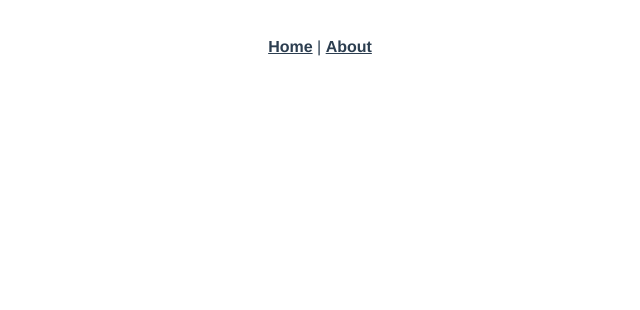
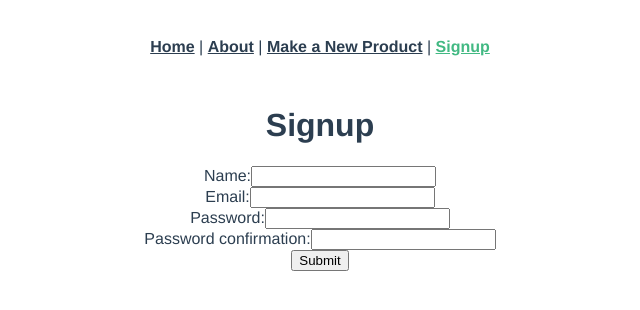
Before and after one commit to simsters101/mini_capstone_vue_app, a Vue app: page /signup in a window 1280 px wide. Shown: the top 310 px of the page, without its empty margins (320-960 px from the left). Built offline with nearby package versions, Linux system fonts and the light colour scheme; the HTML template or start-up script is replaced by a standard one.

Commit message:
create show action on seperate page, move delete action to show page, begin creating edit action page

```diff
--- a/src/App.vue
+++ b/src/App.vue
@@ -2,7 +2,9 @@
   <div id="app">
     <div id="nav">
       <router-link to="/">Home</router-link> |
-      <router-link to="/about">About</router-link>
+      <router-link to="/about">About</router-link> |
+      <router-link to="/products/new">Make a New Product</router-link> |
+      <router-link to="/signup">Signup</router-link>
     </div>
     <router-view/>
   </div>
--- a/src/router.js
+++ b/src/router.js
@@ -1,8 +1,12 @@
-import Vue from 'vue'
-import Router from 'vue-router'
-import Home from './views/Home.vue'
+import Vue from 'vue';
+import Router from 'vue-router';
+import Home from './views/Home.vue';
+import ProductsNew from './views/ProductsNew.vue';
+import ProductsShow from './views/ProductsShow.vue';
+import Signup from './views/Signup.vue';
+import ProductsEdit from './views/ProductsEdit.vue';
 
-Vue.use(Router)
+Vue.use(Router);
 
 export default new Router({
   mode: 'history',
@@ -14,6 +18,25 @@ export default new Router({
       component: Home
     },
     {
+      path: '/products/new',
+      name: 'products-new',
+      component: ProductsNew
+    },
+    {
+      path: '/products/:id',
+      name: 'products-show',
+      component: ProductsShow
+    },
+    {
+      path: '/products/edit/:id',
+      name: 'products-edit',
+      component: ProductsEdit
+    },
+    { path: "/signup",
+      name: "signup",
+      component: Signup
+    },
+    {
       path: '/about',
       name: 'about',
       // route level code-splitting
@@ -22,4 +45,4 @@ export default new Router({
       component: () => import(/* webpackChunkName: "about" */ './views/About.vue')
     }
   ]
-})
+});
--- a/src/views/Home.vue
+++ b/src/views/Home.vue
@@ -1,24 +1,11 @@
 <template>
   <div class="home">
     <h1>{{ message }}</h1>
-    <p>Name: <input type="text" v-model="name"></p>
-    <p>Price: <input type="text" v-model="price"></p>
-    <p>Description: <input type="text" v-model="description"></p>
-    <button v-on:click="createNewProduct">Create a new Product</button>
     <div v-for="product in products">
       <p>{{product.name}}</p>
-      <p>{{product.price}}</p>
+      <p>${{product.price}}0</p>
       <img v-bind:src="product.image_url" alt="product.name" width="300px">
-      <p><button v-on:click="changeCurrentProduct(product)">Show More Info</button></p>
-      <div v-if="currentProduct === product">
-        <p>{{product.description}}</p>
-        <p>Name: <input type="text" v-model="product.name"></p>
-        <p>Price: <input type="number" v-model="product.price"></p>
-        <p>Description: <input type="text" v-model="product.description"></p>
-        <button v-on:click="updateProduct(product)">Update Product</button>
-      <br>
-      <p><button v-on:click="deleteProduct(product)">Delete Product</button></p>
-      </div>
+      <p><button v-on:click="redirectToShow(product)">Show More Info</button></p>
       <hr>
     </div>
   </div>
@@ -32,11 +19,8 @@ import axios from "axios";
 export default {
   data: function() {
     return {
-      message: "Welcome to Vue.js!",
+      message: "Welcome to the Smartphone Store!",
       products: [],
-      name: "",
-      price: "",
-      description: "",
       currentProduct: ""
     };
   },
@@ -61,8 +45,8 @@ export default {
       this.price = "";
       this.description = "";
     },
-    changeCurrentProduct: function(theProduct) {
-      this.currentProduct = theProduct;
+    redirectToShow: function(theProduct) {
+      this.$router.push("/products/" + theProduct.id);
     },
     updateProduct: function(theProduct) {
       axios.patch("/api/products/" + theProduct.id, theProduct).then(response => {
@@ -71,14 +55,6 @@ export default {
         theProduct.price = response.data.price;
         theProduct.description = response.data.description;
       });
-    },
-    deleteProduct: function(theProduct) {
-      console.log("in deleteProduct");
-      axios.delete("/api/products/" + theProduct.id).then(response => {
-        console.log(response.data);
-        var index = this.products.indexOf(theProduct);
-        this.products.splice(index, 1);
-      });
     }
   }
 };
--- /dev/null
+++ b/src/views/ProductsEdit.vue
@@ -0,0 +1,46 @@
+<template>
+  <div class="home">
+    <h1>{{ message }}</h1>
+    <p>{{ product.name }}</p>
+    <p><img v-bind:src="product.image_url" alt="product.name" width="300px"></p>
+    <p>${{ product.price }}0</p>
+    <p>{{ product.description }}</p>
+    <p><button v-on:click="redirectToEdit(product)">Edit Product</button></p>
+    <p><button v-on:click="deleteProduct(product)">Delete Product</button></p>
+  </div>
+</template>
+
+<style>
+</style>
+
+<script>
+import axios from "axios";
+
+export default {
+  data: function() {
+    return {
+      message: "Welcome to The Show!",
+      product: []
+    };
+  },
+  created: function() {
+    console.log(this.$route.params.id);
+    axios.get("/api/products/" + this.$route.params.id).then(response => {
+      console.log(response.data);
+      this.product = response.data;
+    });
+  },
+  methods: {
+    deleteProduct: function(theProduct) {
+      console.log("in deleteProduct");
+      axios.delete("/api/products/" + theProduct.id).then(response => {
+        console.log(response.data);
+        this.$router.push("/");
+      });
+    },
+    redirectToEdit: function(theProduct) {
+      this.$router.push("/products/edit/" + theProduct.id);
+    }
+  }
+};
+</script>
--- /dev/null
+++ b/src/views/ProductsNew.vue
@@ -0,0 +1,43 @@
+<template>
+  <div class="home">
+    <h1>{{ message }}</h1>
+    <p>Name: <input type="text" v-model="name"></p>
+    <p>Price: <input type="text" v-model="price"></p>
+    <p>Description: <input type="text" v-model="description"></p>
+    <button v-on:click="createNewProduct">Create a new Product</button>
+  </div>
+</template>
+
+<style>
+</style>
+
+<script>
+import axios from "axios";
+
+export default {
+  data: function() {
+    return {
+      message: "Create a New Product!",
+      name: "",
+      price: "",
+      description: ""
+    };
+  },
+  created: function() {},
+  methods: {
+    createNewProduct: function() {
+      var newProduct = {
+        name: this.name,
+        price: this.price,
+        description: this.description
+      };
+      axios.post("/api/products", newProduct).then(response => {
+        console.log(response.data);
+      });
+      this.name = "";
+      this.price = "";
+      this.description = "";
+    },
+  }
+};
+</script>
--- /dev/null
+++ b/src/views/ProductsShow.vue
@@ -0,0 +1,46 @@
+<template>
+  <div class="home">
+    <h1>{{ message }}</h1>
+    <p>{{ product.name }}</p>
+    <p><img v-bind:src="product.image_url" alt="product.name" width="300px"></p>
+    <p>${{ product.price }}0</p>
+    <p>{{ product.description }}</p>
+    <p><button v-on:click="redirectToEdit(product)">Edit Product</button></p>
+    <p><button v-on:click="deleteProduct(product)">Delete Product</button></p>
+  </div>
+</template>
+
+<style>
+</style>
+
+<script>
+import axios from "axios";
+
+export default {
+  data: function() {
+    return {
+      message: "Welcome to The Show!",
+      product: []
+    };
+  },
+  created: function() {
+    console.log(this.$route.params.id);
+    axios.get("/api/products/" + this.$route.params.id).then(response => {
+      console.log(response.data);
+      this.product = response.data;
+    });
+  },
+  methods: {
+    deleteProduct: function(theProduct) {
+      console.log("in deleteProduct");
+      axios.delete("/api/products/" + theProduct.id).then(response => {
+        console.log(response.data);
+        this.$router.push("/");
+      });
+    },
+    redirectToEdit: function(theProduct) {
+      this.$router.push("/products/edit/" + theProduct.id);
+    }
+  }
+};
+</script>
--- /dev/null
+++ b/src/views/Signup.vue
@@ -0,0 +1,63 @@
+<template>
+  <div class="signup">
+    <div class="container">
+      <form v-on:submit.prevent="submit()">
+        <h1>Signup</h1>
+        <ul>
+          <li class="text-danger" v-for="error in errors">{{ error }}</li>
+        </ul>
+        <div class="form-group">
+          <label>Name:</label>
+          <input type="text" class="form-control" v-model="name">
+        </div>
+        <div class="form-group">
+          <label>Email:</label>
+          <input type="email" class="form-control" v-model="email">
+        </div>
+        <div class="form-group">
+          <label>Password:</label>
+          <input type="password" class="form-control" v-model="password">
+        </div>
+        <div class="form-group">
+          <label>Password confirmation:</label>
+          <input type="password" class="form-control" v-model="passwordConfirmation">
+        </div>
+        <input type="submit" class="btn btn-primary" value="Submit">
+      </form>
+    </div>
+  </div>
+</template>
+
+<script>
+import axios from "axios";
+
+export default {
+  data: function() {
+    return {
+      name: "",
+      email: "",
+      password: "",
+      passwordConfirmation: "",
+      errors: []
+    };
+  },
+  methods: {
+    submit: function() {
+      var params = {
+        name: this.name,
+        email: this.email,
+        password: this.password,
+        password_confirmation: this.passwordConfirmation
+      };
+      axios
+        .post("/api/users", params)
+        .then(response => {
+          this.$router.push("/login");
+        })
+        .catch(error => {
+          this.errors = error.response.data.errors;
+        });
+    }
+  }
+};
+</script>
```
